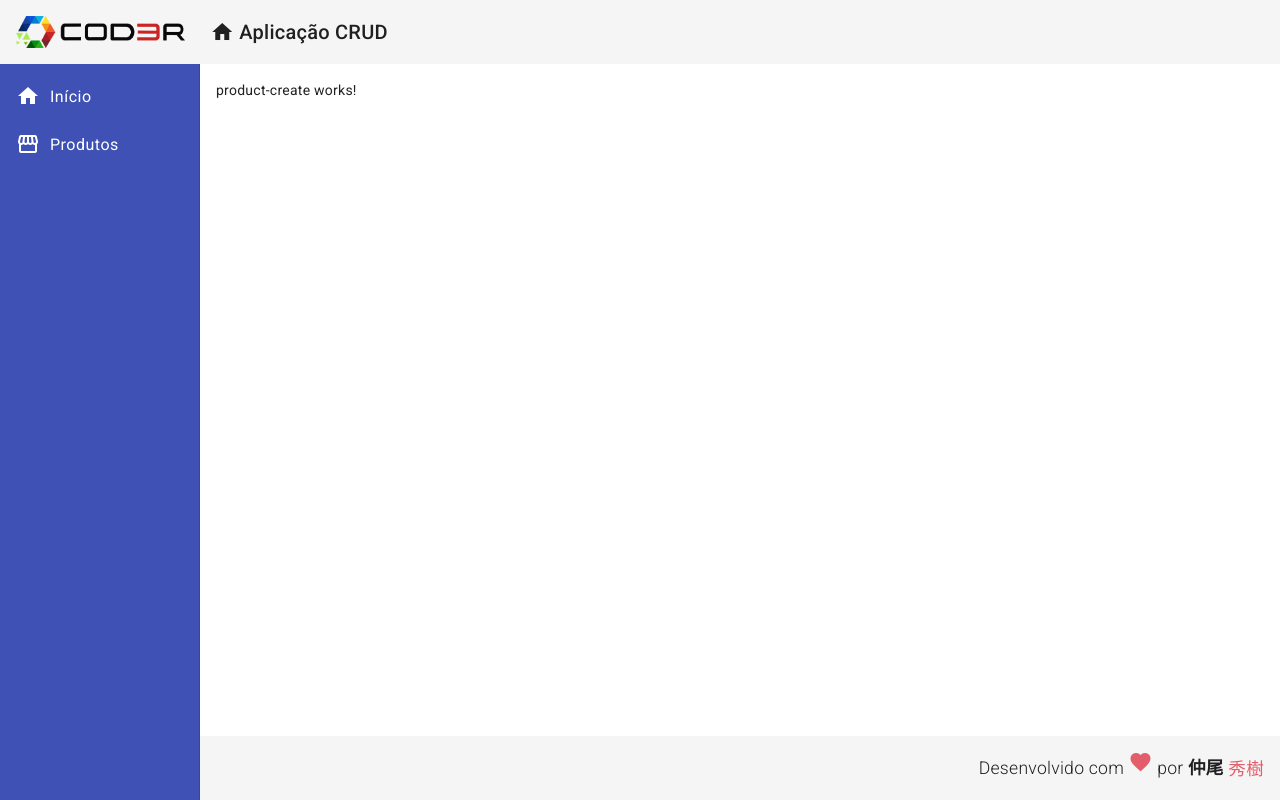
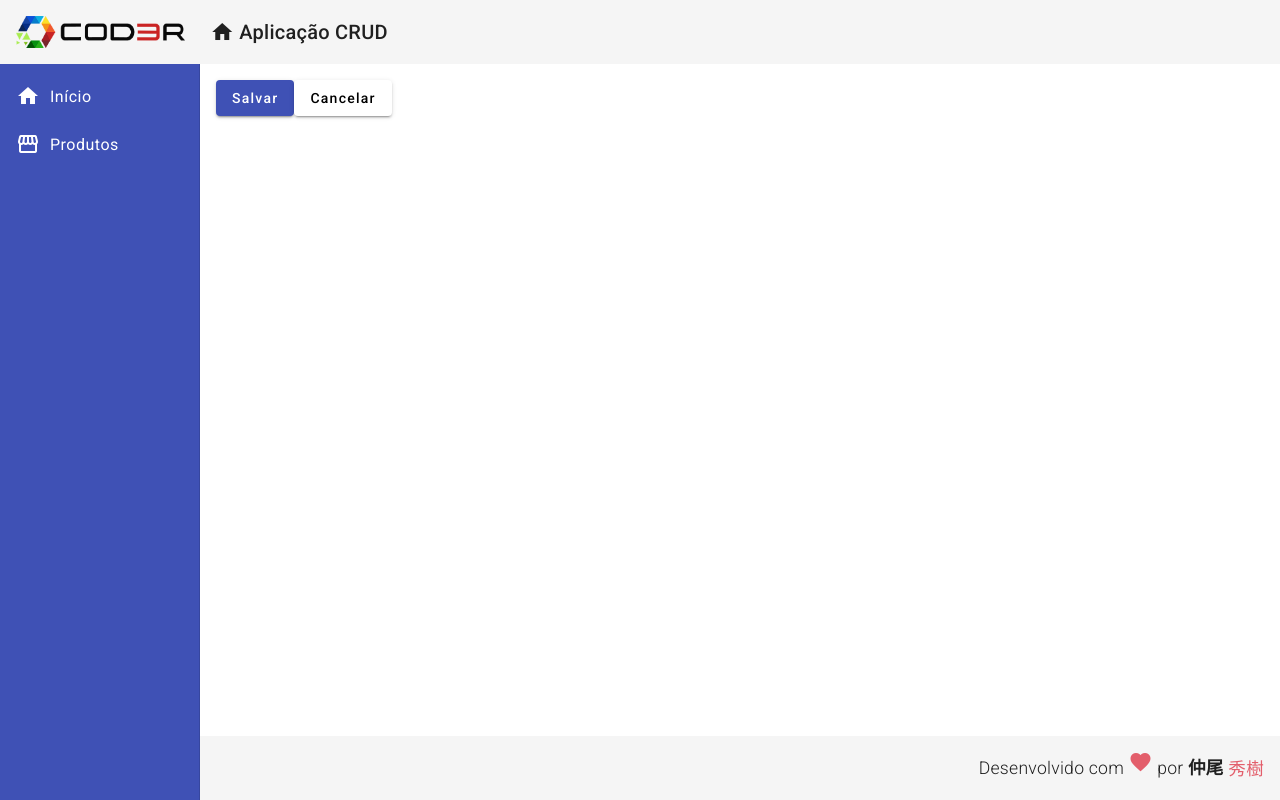
Before and after one commit to nakaohideki/CRUD-Angular, an Angular app in the folder frontend/: page /products/create in a window 1280 px wide. Built offline with nearby package versions, Linux system fonts and the light colour scheme.

Commit message:
http module component import

```diff
--- a/frontend/src/app/app.module.ts
+++ b/frontend/src/app/app.module.ts
@@ -1,8 +1,10 @@
+import { HttpClientModule } from "@angular/common/http"
 import { NgModule } from "@angular/core"
 import { MatButtonModule } from "@angular/material/button"
 import { MatCardModule } from "@angular/material/card"
 import { MatListModule } from "@angular/material/list"
 import { MatSidenavModule } from "@angular/material/sidenav"
+import { MatSnackBarModule } from "@angular/material/snack-bar"
 import { MatToolbarModule } from "@angular/material/toolbar"
 import { BrowserModule } from "@angular/platform-browser"
 import { BrowserAnimationsModule } from "@angular/platform-browser/animations"
@@ -40,6 +42,8 @@
 		MatSidenavModule,
 		MatListModule,
 		MatCardModule,
+		MatSnackBarModule,
+		HttpClientModule,
 	],
 	providers: [],
 	bootstrap: [AppComponent],
--- a/frontend/src/app/components/product/product-create/product-create.component.html
+++ b/frontend/src/app/components/product/product-create/product-create.component.html
@@ -1 +1,14 @@
-<p>product-create works!</p>
+<button
+	mat-raised-button
+	(click)="createProduct()"
+	color="primary"
+>
+	Salvar
+</button>
+
+<button
+	mat-raised-button
+	(click)="cancel()"
+>
+	Cancelar
+</button>
--- a/frontend/src/app/components/product/product-create/product-create.component.ts
+++ b/frontend/src/app/components/product/product-create/product-create.component.ts
@@ -1,10 +1,31 @@
-import { Component } from '@angular/core';
+import { Component, OnInit } from "@angular/core"
+import { Router } from "@angular/router"
+import { Product } from "../product.model"
+import { ProductService } from "./../product.service"
 
 @Component({
-  selector: 'app-product-create',
-  templateUrl: './product-create.component.html',
-  styleUrls: ['./product-create.component.css']
+	selector: "app-product-create",
+	templateUrl: "./product-create.component.html",
+	styleUrls: ["./product-create.component.css"],
 })
-export class ProductCreateComponent {
+export class ProductCreateComponent implements OnInit {
+	product: Product = {
+		name: "",
+		price: null,
+	}
 
+	constructor(private ProductService: ProductService, private router: Router) {}
+
+	ngOnInit(): void {}
+
+	createProduct(): void {
+		this.ProductService.create(this.product).subscribe(() => {
+			this.ProductService.showMessage("Produto criado com sucesso!")
+			this.router.navigate(["/products"])
+		})
+	}
+
+	cancel(): void {
+		this.router.navigate(["/products"])
+	}
 }
--- a/frontend/src/app/components/product/product.model.ts
+++ b/frontend/src/app/components/product/product.model.ts
@@ -1,5 +1,5 @@
 export interface Product {
 	id?: number
 	name: string
-	price: number
+	price: number | null
 }
--- /dev/null
+++ b/frontend/src/app/components/product/product.service.ts
@@ -0,0 +1,26 @@
+import { HttpClient } from "@angular/common/http"
+import { Injectable } from "@angular/core"
+import { MatSnackBar } from "@angular/material/snack-bar"
+import { Observable } from "rxjs"
+import { Product } from "./product.model"
+
+@Injectable({
+	providedIn: "root",
+})
+export class ProductService {
+	baseUrl = "http://localhost:3001/products"
+
+	constructor(private snackBar: MatSnackBar, private http: HttpClient) {}
+
+	showMessage(msg: string): void {
+		this.snackBar.open(msg, "x", {
+			duration: 3000,
+			horizontalPosition: "right",
+			verticalPosition: "top",
+		})
+	}
+
+	create(product: Product): Observable<Product> {
+		return this.http.post<Product>(this.baseUrl, product)
+	}
+}
```
